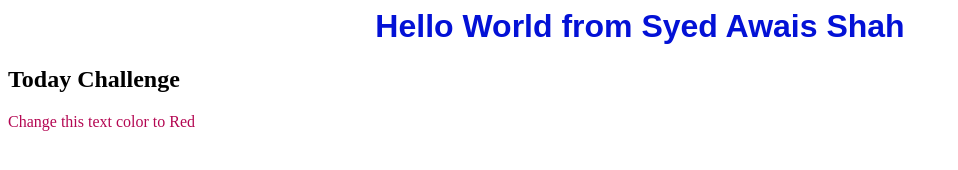
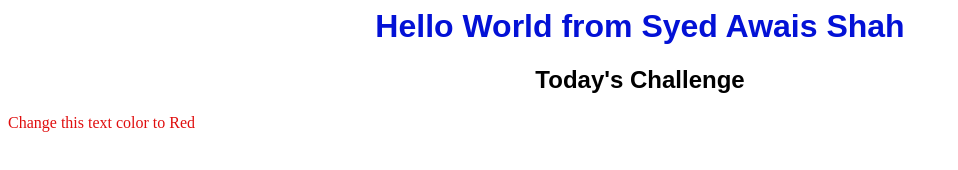
Before and after one commit to SYEDawais77/100DaysOfCode, a plain HTML site: page Day1/index.html in a window 1280 px wide. Shown: the whole page, without its empty margins (0-958 px from the left). Drawn offline with Linux system fonts and the light colour scheme.

Commit message:
Update index.html

```diff
--- a/Day1/index.html
+++ b/Day1/index.html
@@ -1,3 +1,3 @@
 <h1 style="font-family: sans-serif; text-align: center; color: #0311d6">Hello World from Syed Awais Shah</h1>
-<h2>Today Challenge</h2>
-<p style="color: #b40752">Change this text color to Red</p>
+<h2 style="font-family: sans-serif; text-align: center">Today's Challenge</h2>
+<p style="color: #e00e0e">Change this text color to Red</p>
```
